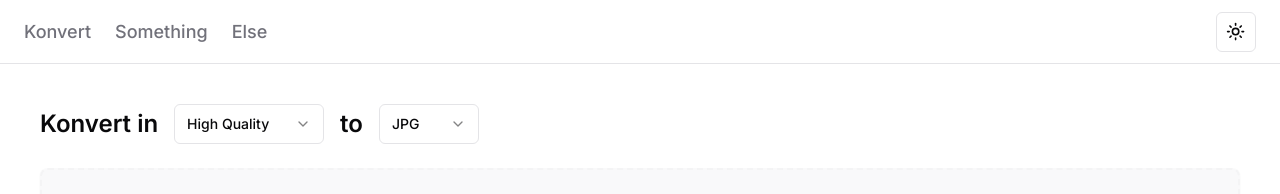
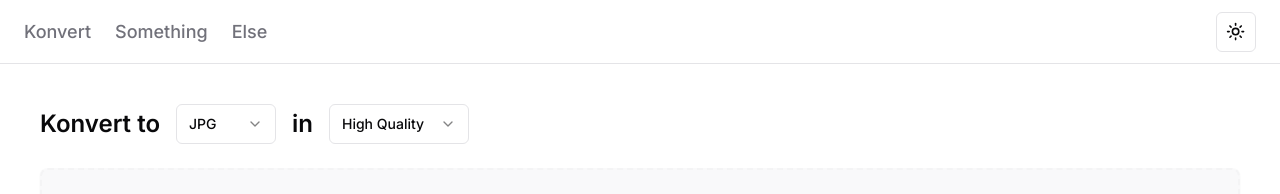
Before and after one commit to rogeonee/konvert, a Next.js app: page / in a window 1280 px wide. Shown: the top 194 px of the page. Built offline with nearby package versions, Linux system fonts and the light colour scheme.

Commit message:
feat: new header layout

```diff
--- a/app/page.tsx
+++ b/app/page.tsx
@@ -167,6 +167,7 @@ const Home = () => {
           <Header
             fields={fields}
             handleAddMore={handleAddMore}
+            handleReset={handleReset}
             control={form.control}
             currentState={currentState}
           />
@@ -265,19 +266,6 @@ const Home = () => {
                 Download{fields.length > 1 ? ' All' : ''}
               </Button>
             )}
-
-            {/* Clear button */}
-            {['impossible'].includes(currentState) && (
-              <Button
-                type="button"
-                variant="outline"
-                disabled={isConverting}
-                onClick={handleReset}
-                className="w-60"
-              >
-                Clear All
-              </Button>
-            )}
           </div>
         </div>
       </form>
--- a/components/header.tsx
+++ b/components/header.tsx
@@ -9,6 +9,7 @@ type HeaderProps = {
   fields: FieldArrayWithId<FormData, 'images'>[];
   control: Control<FormData>;
   handleAddMore: () => void;
+  handleReset: (e: React.MouseEvent) => void;
   currentState: 'start-emp' | 'start-add' | 'converse' | 'end' | 'impossible';
 };
 
@@ -16,30 +17,49 @@ const Header: React.FC<HeaderProps> = ({
   fields,
   control,
   handleAddMore,
+  handleReset,
   currentState = 'start-emp',
 }) => {
   return (
-    <div className="flex flex-col gap-4 sm:flex-row justify-between sm:items-center sm:gap-8">
+    <div className="flex flex-row justify-between sm:items-center sm:gap-8">
+      {/* Selects */}
       <div className="flex flex-col md:flex-row items-center gap-4 w-full">
         <div className="flex w-full md:w-auto items-center justify-start gap-4">
-          <h1 className="text-lg font-semibold md:text-2xl">Konvert in</h1>
+          <h1 className="text-lg font-semibold md:text-2xl whitespace-nowrap">
+            Konvert to
+          </h1>
+          <SelectFormat
+            control={control}
+            name="format"
+            disabled={currentState === 'converse'}
+          />
+        </div>
+        <div className="flex w-full md:w-auto items-center justify-start gap-4">
+          <h1 className="text-lg font-semibold md:text-2xl whitespace-nowrap">
+            in
+          </h1>
           <SelectQuality
             control={control}
             name="quality"
             disabled={currentState === 'converse'}
           />
         </div>
-        <div className="flex w-full md:w-auto items-center justify-start gap-4">
-          <h1 className="text-lg font-semibold md:text-2xl">to</h1>
-          <SelectFormat
-            control={control}
-            name="format"
+      </div>
+
+      {/* Buttons */}
+      <div className="flex flex-col gap-4 items-end md:flex-row sm:justify-end md:items-center w-full md:w-auto">
+        {currentState !== 'start-emp' && (
+          <Button
+            variant="outline"
+            onClick={handleReset}
+            type="button"
             disabled={currentState === 'converse'}
-          />
-        </div>
-      </div>
-      {currentState === 'start-add' && (
-        <div className="flex md:justify-end gap-4">
+            className="w-[70px] hover:border-[#A80115]"
+          >
+            Clear
+          </Button>
+        )}
+        {currentState === 'start-add' && (
           <Button
             variant="default"
             onClick={(e) => {
@@ -47,14 +67,12 @@ const Header: React.FC<HeaderProps> = ({
               handleAddMore();
             }}
             type="button"
+            className="w-[100px]"
           >
-            Add more...
+            Add more
           </Button>
-          <Button variant="outline" type="button">
-            Clear All
-          </Button>
-        </div>
-      )}
+        )}
+      </div>
     </div>
   );
 };
--- a/components/select-format.tsx
+++ b/components/select-format.tsx
@@ -40,19 +40,15 @@ const SelectFormat: React.FC<SelectFormatProps> = ({
           defaultValue={field.value}
           disabled={disabled}
         >
-          <SelectTrigger
-            className={cn(
-              'w-[100px]',
-              fieldState.invalid && 'border-red-500 focus:ring-red-500',
-            )}
-          >
-            <SelectValue placeholder="Convert to" defaultValue="jpg" />
+          <SelectTrigger className="w-[100px]">
+            <SelectValue defaultValue="jpg" />
           </SelectTrigger>
           <SelectContent
             ref={(ref) => {
               if (!ref) return;
               ref.ontouchstart = (e) => e.preventDefault();
             }}
+            className="w-full"
           >
             {formats.map((format) => (
               <SelectItem key={format.value} value={format.value}>
--- a/components/select-quality.tsx
+++ b/components/select-quality.tsx
@@ -12,12 +12,12 @@ const qualities = [
   {
     value: 'high',
     label: 'High Quality',
-    description: 'As sharp as possible.',
+    description: 'All of it.',
   },
   {
     value: 'medium',
     label: 'Balanced',
-    description: 'Neither fish nor meat.',
+    description: `It\'s okay.`,
   },
   {
     value: 'low',
@@ -47,7 +47,7 @@ const SelectQuality: React.FC<SelectQualityProps> = ({
           defaultValue={field.value}
           disabled={disabled}
         >
-          <SelectTrigger className="w-[150px] [&_[data-description]]:hidden">
+          <SelectTrigger className="w-[140px] [&_[data-description]]:hidden">
             <SelectValue placeholder="Select quality" />
           </SelectTrigger>
           <SelectContent
```
